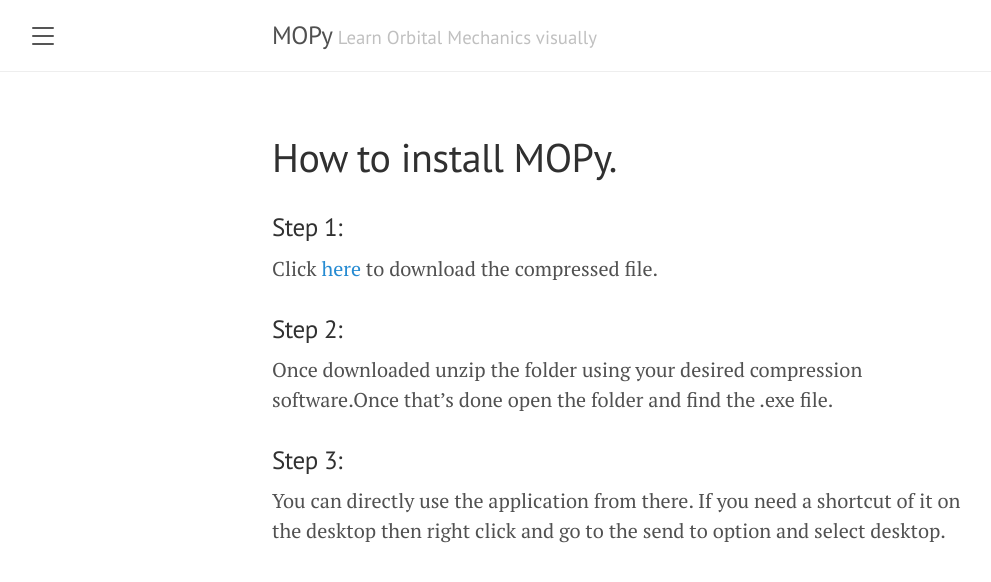
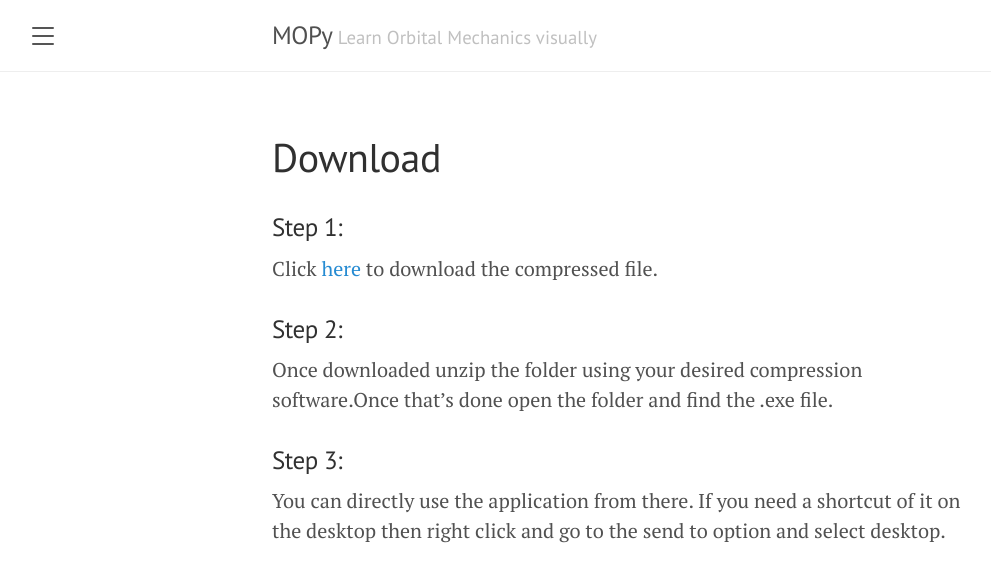
Before and after one commit to Mechanics-of-Orbit/getMOPy, a Jekyll site: the page built from Download.md, in a window 1280 px wide. Shown: the top 582 px of the page, without its empty margins (8-999 px from the left). Built offline with Jekyll 4.4.1, drawn with Linux system fonts in a browser that asks for light colours.

Commit message:
Update Download.md

```diff
--- a/Download.md
+++ b/Download.md
@@ -1,6 +1,6 @@
 ---
 layout: page
-title: How to install MOPy.
+title: Download
 ---
 
 ### Step 1:
```
